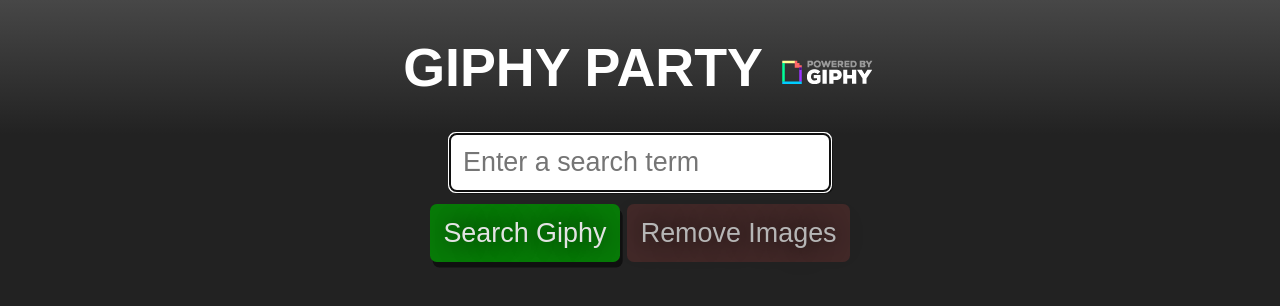
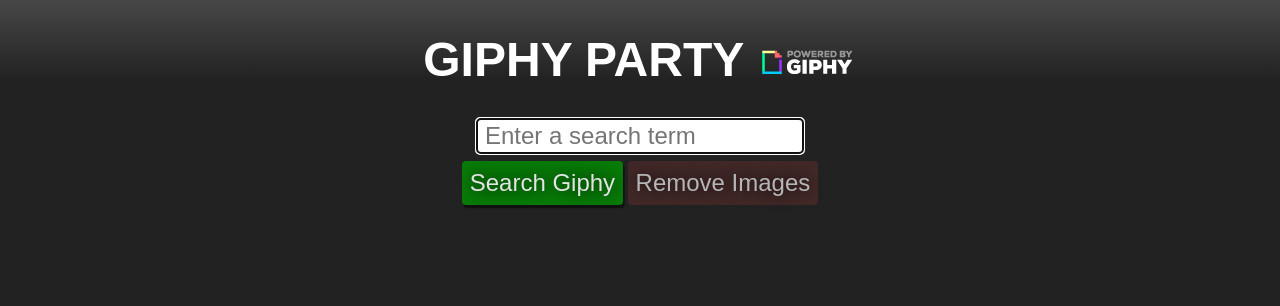
Before and after one commit to acollino/giphy-party, a plain HTML site: page index.html in a window 1280 px wide. Drawn offline with nearby package versions, Linux system fonts and the light colour scheme.

Commit message:
remove resize function and related triggers

```diff
--- a/app.js
+++ b/app.js
@@ -69,13 +69,3 @@ async function addRandomGif(gifInfo) {
   gifContainer.prepend(gif);
   clearGifButton.disabled = false;
 }
-
-function resizeContent() {
-  let windowSize = Math.min(window.screen.availWidth, window.innerWidth);
-  let newSize = 14 + 60000000 / (1 + (windowSize * 3715) ** 1.03);
-  document.querySelector("html").style.fontSize = newSize + "px";
-}
-
-document.addEventListener("DOMContentLoaded", resizeContent);
-
-window.addEventListener("resize", resizeContent);
--- a/style.css
+++ b/style.css
@@ -4,6 +4,10 @@ html {
   background-image: linear-gradient(rgb(71, 71, 71), rgb(34, 34, 34) 5rem);
   color: white;
   text-align: center;
+}
+
+h1 {
+  font-size: 3rem;
 }
 
 form {
@@ -21,7 +25,7 @@ form {
   padding: 0.5rem;
   border-style: none;
   box-shadow: 0.1rem 0.2rem rgb(16, 16, 16);
-  font-size: 1rem;
+  font-size: 1.5rem;
   margin-bottom: 0.5rem;
 }
 
@@ -51,7 +55,7 @@ input[type="text"] {
   border-style: none;
   padding: 0.5rem;
   box-shadow: 0.1rem 0.1rem rgb(16, 16, 16);
-  font-size: 1rem;
+  font-size: 1.5rem;
 }
 
 .form-row {
@@ -62,7 +66,7 @@ input[type="text"] {
   margin: 2rem;
 }
 
-.gif-image{
+.gif-image {
   display: block;
   margin: 1rem auto;
 }
```
